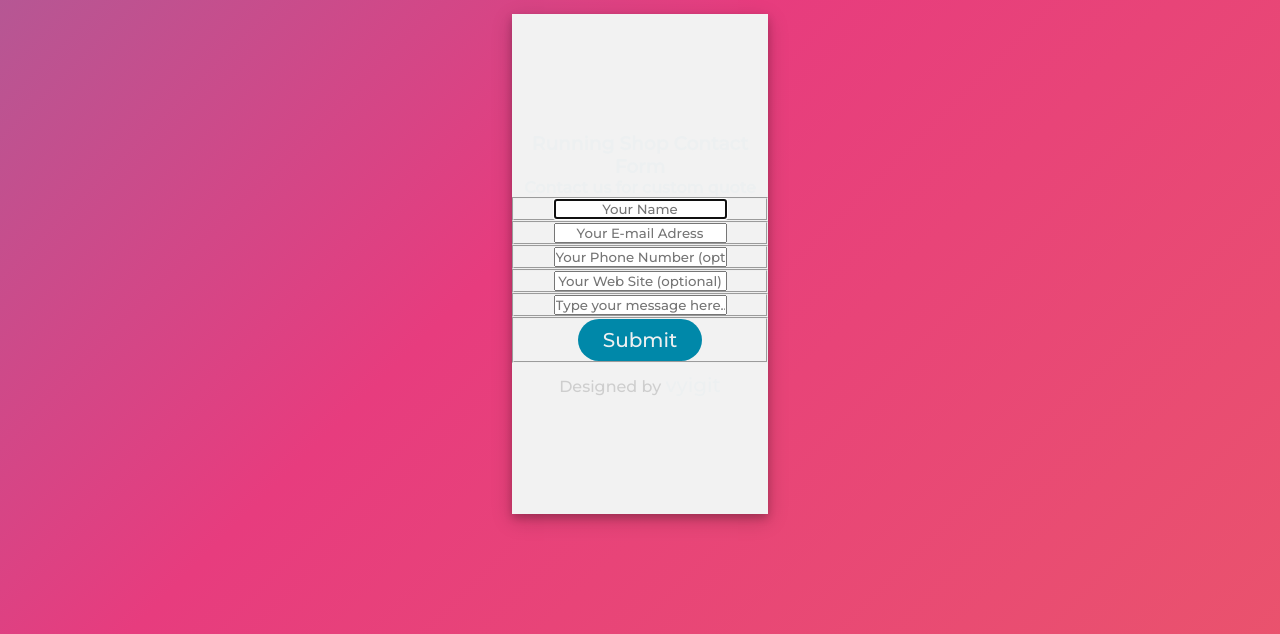
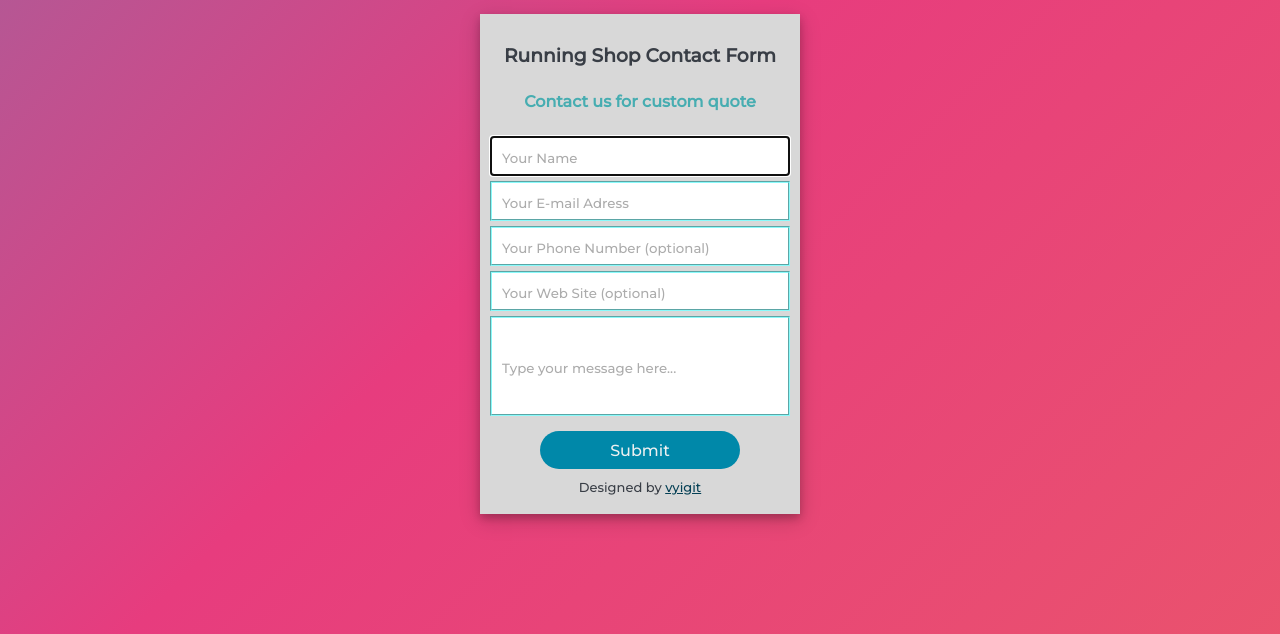
Before and after one commit to vyigit/CSS-Odev1, a plain HTML site: page contact.html in a window 1280 px wide. Shown: the part 166-800 px from the top of the page. Drawn offline with Linux system fonts and the light colour scheme.

Commit message:
contact sayfası tamamlandı.

```diff
--- a/contact.html
+++ b/contact.html
@@ -10,6 +10,7 @@
 <body>
         <header>
             <img src="img/logo.png" alt="logo" class="logo">
+            <h3 class="logo-name">Running Shop</h3>
             <nav>
                 <ul class="nav__links">
                     <li><a href="index.html">Home</a></li>
@@ -21,7 +22,7 @@
             <a href="contact.html" class="cta"><button>Contact</button></a>
         </header>
   <div class="container">
-    <form action="" method="post" class="contact">
+    <form action="" method="post" class="contact-link">
         <h3>Running Shop Contact Form</h3>
         <h4>Contact us for custom quote</h4>
         <fieldset>
@@ -37,12 +38,12 @@
             <input type="text" placeholder="Your Web Site (optional)" tabindex="1" required autofocus>
         </fieldset>
         <fieldset>
-            <input type="textarea" placeholder="Type your message here..." tabindex="1" required autofocus>
+            <input  class="textarea" type="textarea" placeholder="Type your message here..." tabindex="1" required autofocus>
         </fieldset>
         <fieldset>
             <button name="submit" type="submit" id="contact-submit" data-submit="...Sending">Submit</button>
         </fieldset>
-        <p class="copyright">Designed by <a href="https://github.com/vyigit">vyigit</a></p>
+        <p class="copyright">Designed by <a class="vyigit" href="https://github.com/vyigit">vyigit</a></p>
     </form>
   </div>
 
--- a/style.css
+++ b/style.css
@@ -109,9 +109,10 @@ button:hover {
 
 .Product-showroom img:hover {
     cursor: pointer;
-    width: 70%;
+    width: 100%;
     box-shadow: 0 4px 8px 0 rgba(0, 0, 0, 0.2), 0 6px 20px 0 rgba(0, 0, 0, 0.19);
     text-align: center;
+
 }
 
 
@@ -141,20 +142,76 @@ p {
     color: #cecece;
 }
 
-.kirmizi {
+.red {
     color: rgb(255, 79, 79);
 }
 
 .container {
-    width: 20%;
+    width: 25%;
     height: 500px;
     position: relative;
-    margin:auto;
+    margin: auto;
     display: flex;
-    background-color: #F2F2F2;
+    background-color: #D8D8D8;
     justify-content: space-evenly;
     align-content: center;
     align-items: center;
     box-shadow: 0 4px 8px 0 rgba(0, 0, 0, 0.2), 0 6px 20px 0 rgba(0, 0, 0, 0.19);
     text-align: center;
 }
+
+.contact-link h3,
+h4 {
+    color: #393E46;
+    padding-bottom: 20px;
+}
+
+.contact-link h4 {
+    color: rgb(71, 173, 177);
+}
+
+.container * {
+    padding-top: 5px;
+}
+
+.contact-link input {
+    width: 300px;
+    height: 40px;
+    text-align: left;
+    padding-left: 10px;
+    border-style: groove;
+    border-color: rgb(138, 250, 250);
+
+}
+
+.contact-link .textarea {
+    height: 100px;
+}
+
+.contact-link input::placeholder {
+    color: #acacac;
+}
+
+.contact-link fieldset {
+    border-style: none;
+}
+
+.contact-link button {
+    font-size: medium;
+    width: 200px;
+    padding-top: 10px;
+    margin-top: 10px;
+}
+
+.contact-link .copyright,
+.vyigit {
+    padding-top: 10px;
+    font-size: small;
+    color: #393E46;
+}
+
+.contact-link .copyright .vyigit {
+    text-decoration: underline;
+    font-size: small;
+    color: #054055;
+}
```
Also changed, not shown: help.html (+1 -0 lines), index.html (+1 -0 lines), products.html (+5 -4 lines), sign-in.html (+1 -0 lines).
